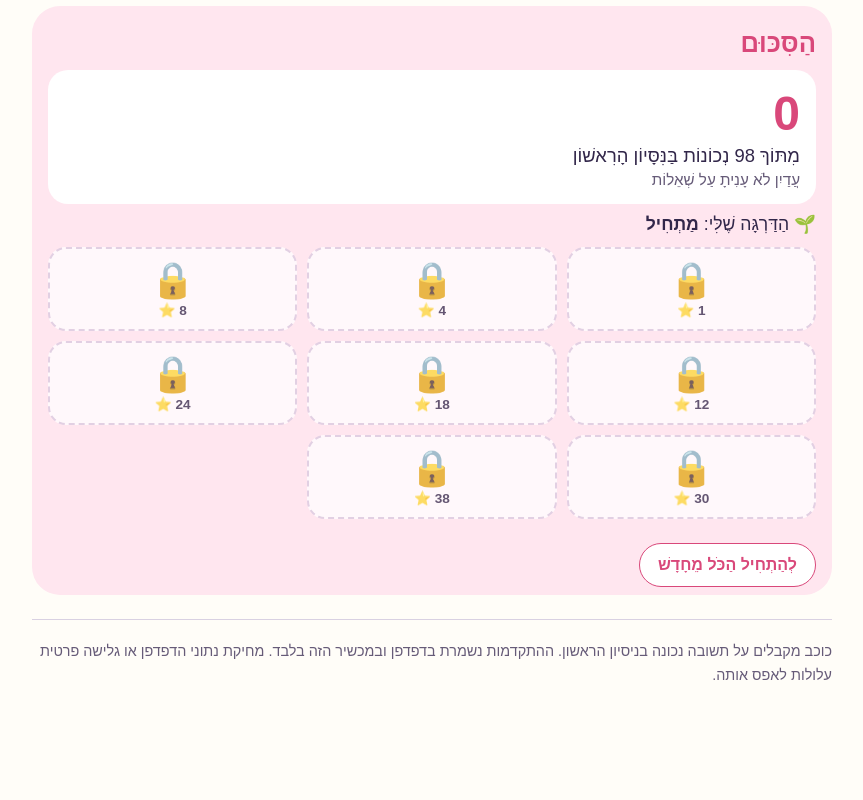
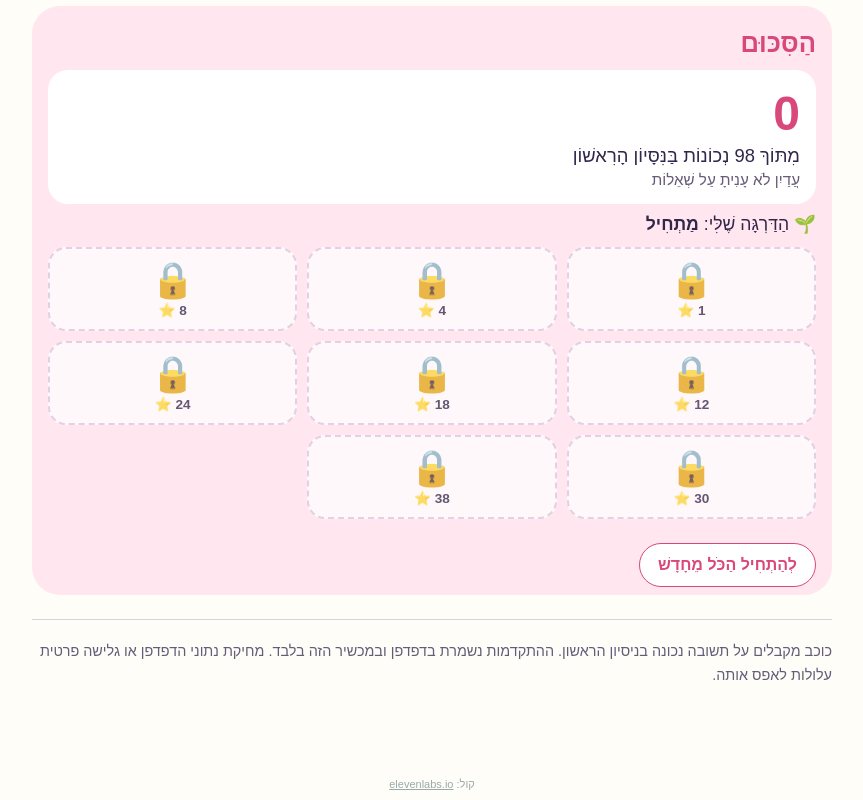
Before and after one commit to piniaminov-code/practice-stage-one-c, a plain HTML site: page index.html in a window 1280 px wide. Shown: the part 4982-5782 px from the top of the page, without its empty margins (208-1071 px from the left). Before the commit the page ends 5750 px from the top, so only its background shows below. Drawn offline with Linux system fonts and the light colour scheme.

Commit message:
Update index.html

```diff
--- a/index.html
+++ b/index.html
@@ -13,5 +13,5 @@
   <link rel="modulepreload" crossorigin href="./data-BLFTfogW.js">
   <link rel="stylesheet" crossorigin href="./index-CXxvQb3-.css">
 </head>
-<body><div id="root"></div></body>
+<body><div id="root"></div><footer style="text-align:center;font-size:11px;color:#9aa;padding:10px">קול: <a href="https://elevenlabs.io" target="_blank" rel="noopener" style="color:#9aa">elevenlabs.io</a></footer></body>
 </html>
```
